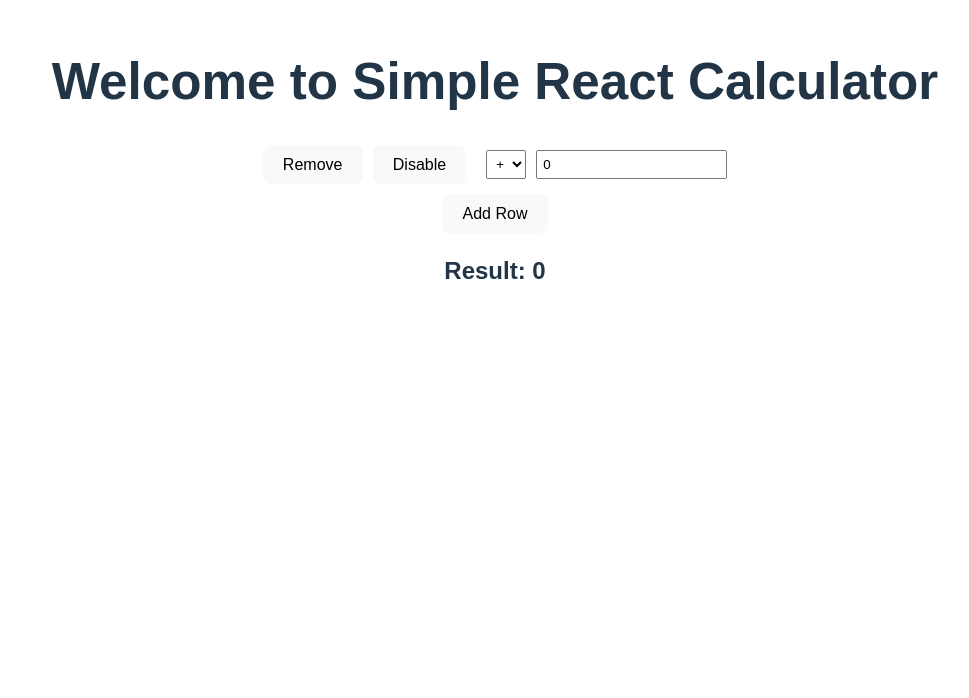
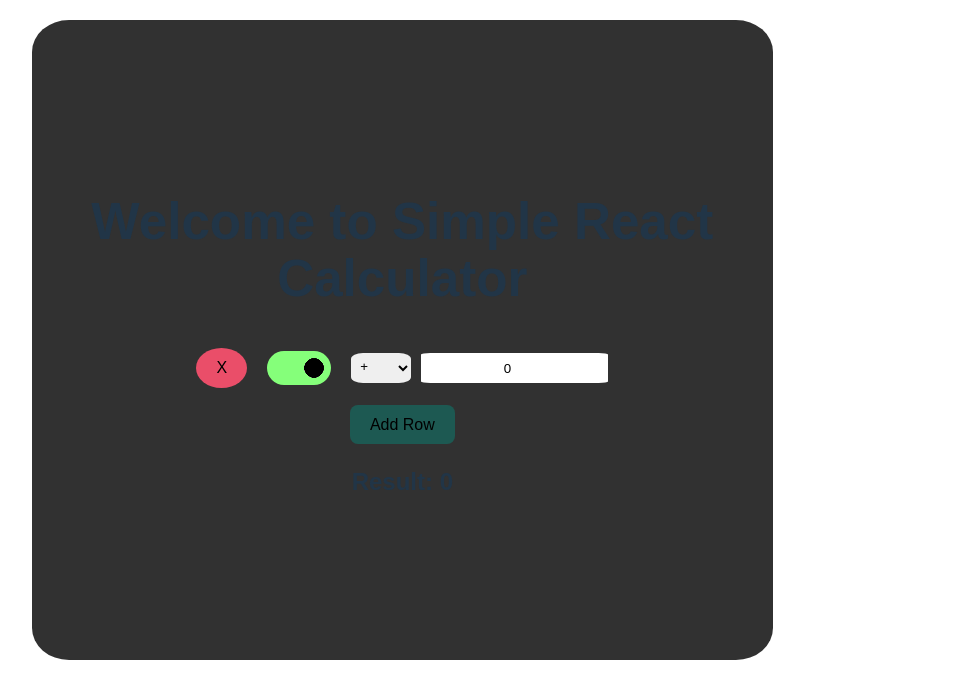
Before and after one commit to SalvatoreCavallaro1/React-Calculator-SalvatoreCavallaro, a React (Vite) app in the folder React-Calculator/: page / in a window 1280 px wide. Shown: the top 698 px of the page, without its empty margins (165-1134 px from the left). Built offline with nearby package versions, Linux system fonts and the light colour scheme.

Commit message:
some UI improvement

```diff
--- a/React-Calculator/src/App.css
+++ b/React-Calculator/src/App.css
@@ -1,3 +1,4 @@
+@import "./styles/colors.css";
 .App {
   font-family: Arial, sans-serif;
   text-align: center;
@@ -6,5 +7,15 @@
   flex-direction: column;
   align-items: center;
   justify-content: center;
-  width: 100%;
+  width: 80%;
+  height: 80vh;
+  padding: 20;
+  margin-top: 20;
+  background-color: rgb(49, 49, 49);
+  border: 1;
+  border-radius: 5%;
 }
+
+#addButton{
+  background-color: var(--dark-green);
+}
--- a/React-Calculator/src/App.jsx
+++ b/React-Calculator/src/App.jsx
@@ -6,7 +6,7 @@ import useRows from './hooks/useRows';
 
 function App() {
   const { rows, addRow, updateRow, removeRow } = useRows();
-  console.log(rows);
+
   return (
     <div className="App">
       <h1>Welcome to Simple React Calculator</h1>
@@ -15,8 +15,13 @@ function App() {
           <Row key={row.id} id={row?.id} row={row} updateRow={updateRow} removeRow={removeRow} />
         ))}
       </div>
-      <button onClick={addRow}>Add Row</button>
-      <h2>Result: {calculateResult(rows)}</h2>
+      <button id="addButton" onClick={addRow}>Add Row</button>
+      {rows.length>=1?
+    <h2>Result: {calculateResult(rows)}</h2>
+    :
+    <h2>Add at least one Row</h2>
+    }
+
     </div>
   );
 }
--- a/React-Calculator/src/components/Row.jsx
+++ b/React-Calculator/src/components/Row.jsx
@@ -1,5 +1,7 @@
 import React from 'react';
 import '../styles/Row.css';
+import useRows from '../hooks/useRows';
+
 
 const Row = ({ id, row, updateRow, removeRow }) => {
   const handleChange = (e) => {
@@ -7,18 +9,25 @@ const Row = ({ id, row, updateRow, removeRow }) => {
     updateRow(id, name, value);
   };
 
+
+
   const handleToggle = () => {
     updateRow(id, 'enabled', !row.enabled);
   };
 
   return (
     <div className="row">
-      <button onClick={() => removeRow(id)}>Remove</button>
-      <button onClick={handleToggle}>{row.enabled ? 'Disable' : 'Enable'}</button>
+      <button id="removeButton" onClick={() => removeRow(id)} >X</button>
+
+      <input className="toggleB" type="checkbox" onChange={handleToggle} checked={row.enabled}></input>
+
       <select name="sign" value={row.sign} onChange={handleChange} disabled={!row.enabled}>
+
         <option value="+">+</option>
         <option value="-">-</option>
+
       </select>
+
       <input
         type="number"
         name="value"
--- a/React-Calculator/src/index.css
+++ b/React-Calculator/src/index.css
@@ -19,15 +19,15 @@ a {
   text-decoration: inherit;
 }
 a:hover {
-  color: #535bf2;
+  color: #ebebeb;
 }
 
 body {
   margin: 0;
+  align-items: center;
 
-  place-items: center;
-
-
+  justify-content: center;
+  display: flex;
 }
 
 h1 {
@@ -47,7 +47,7 @@ button {
   transition: border-color 0.25s;
 }
 button:hover {
-  border-color: #646cff;
+  border-color: #fcfcff;
 }
 button:focus,
 button:focus-visible {
--- a/React-Calculator/src/styles/Row.css
+++ b/React-Calculator/src/styles/Row.css
@@ -1,3 +1,6 @@
+@import "./colors.css";
+
+
 .row {
     display: flex;
     align-items: center;
@@ -8,7 +11,99 @@
     margin-right: 10px;
 }
 
-  .row select, .row input {
+.row select,
+.row input {
     margin-left: 10px;
     padding: 5px;
 }
+
+
+#toggleButton {
+    background-color: var(--dark-yellow);
+}
+
+#removeButton {
+    background-color: var(--red);
+    border-radius: 100%;
+    --s: 40px;
+    /* adjust this to control the size*/
+
+    height: var(--s);
+    width: auto;
+
+}
+
+
+.toggleB {
+    --s: 20px;
+    /* adjust this to control the size*/
+
+    height: calc(var(--s) + var(--s)/5);
+    width: auto;
+    /* some browsers need this */
+    aspect-ratio: 2.25;
+    border-radius: var(--s);
+    margin: calc(var(--s)/2);
+    display: grid;
+    cursor: pointer;
+    background-color: #ff7a7a;
+    box-sizing: content-box;
+    overflow: hidden;
+    transition: .3s .1s;
+    -webkit-appearance: none;
+    -moz-appearance: none;
+    appearance: none;
+}
+
+.toggleB:before {
+    content: "";
+    padding: calc(var(--s)/10);
+    --_g: radial-gradient(circle closest-side at calc(100% - var(--s)/2) 50%, #000 96%, #0000);
+    background:
+        var(--_g) 0 /var(--_p, var(--s)) 100% no-repeat content-box,
+        var(--_g) var(--_p, 0)/var(--s) 100% no-repeat content-box,
+        #fff;
+    mix-blend-mode: darken;
+    filter: blur(calc(var(--s)/12)) contrast(11);
+    transition: .4s, background-position .4s .1s,
+        padding cubic-bezier(0, calc(var(--_i, -1)*200), 1, calc(var(--_i, -1)*200)) .25s .1s;
+}
+
+.toggleB:checked {
+    background-color: #85ff7a;
+}
+
+.toggleB:checked:before {
+    padding: calc(var(--s)/10 + .05px) calc(var(--s)/10);
+    --_p: 100%;
+    --_i: 1;
+}
+
+
+
+
+select {
+    display:flex;
+    flex-direction: column;
+    position:relative;
+    width:60px;
+    height: 30px;
+    border: #000;
+    border-radius: 20%;
+    text-align: center;
+    justify-content: center;
+
+  }
+  option{
+    text-align: left;
+  }
+  option:nth-child(1):hover {
+    background-color: yellow;
+  }
+
+  input {
+    border: #000;
+    text-align: center;
+    border-radius: 5%;
+    height: 20px;
+  }
--- /dev/null
+++ b/React-Calculator/src/styles/colors.css
@@ -0,0 +1,7 @@
+:root{
+    --red:#ea4e69;
+    --dark-green:#1d5952;
+    --dark-yellow:#f5c54d;
+    --light-yellow:#eee9a0;
+
+}
```
Lines whose indentation alone changed are shown as unchanged.
